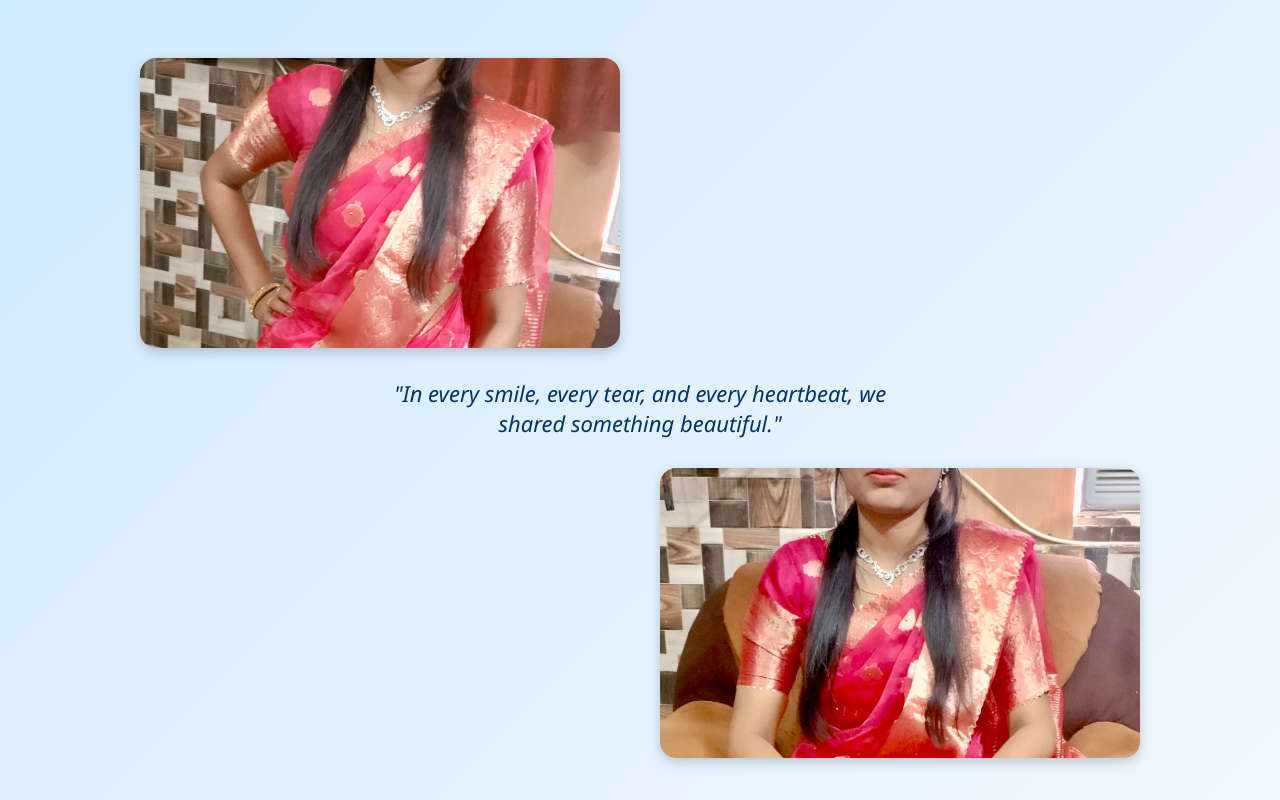
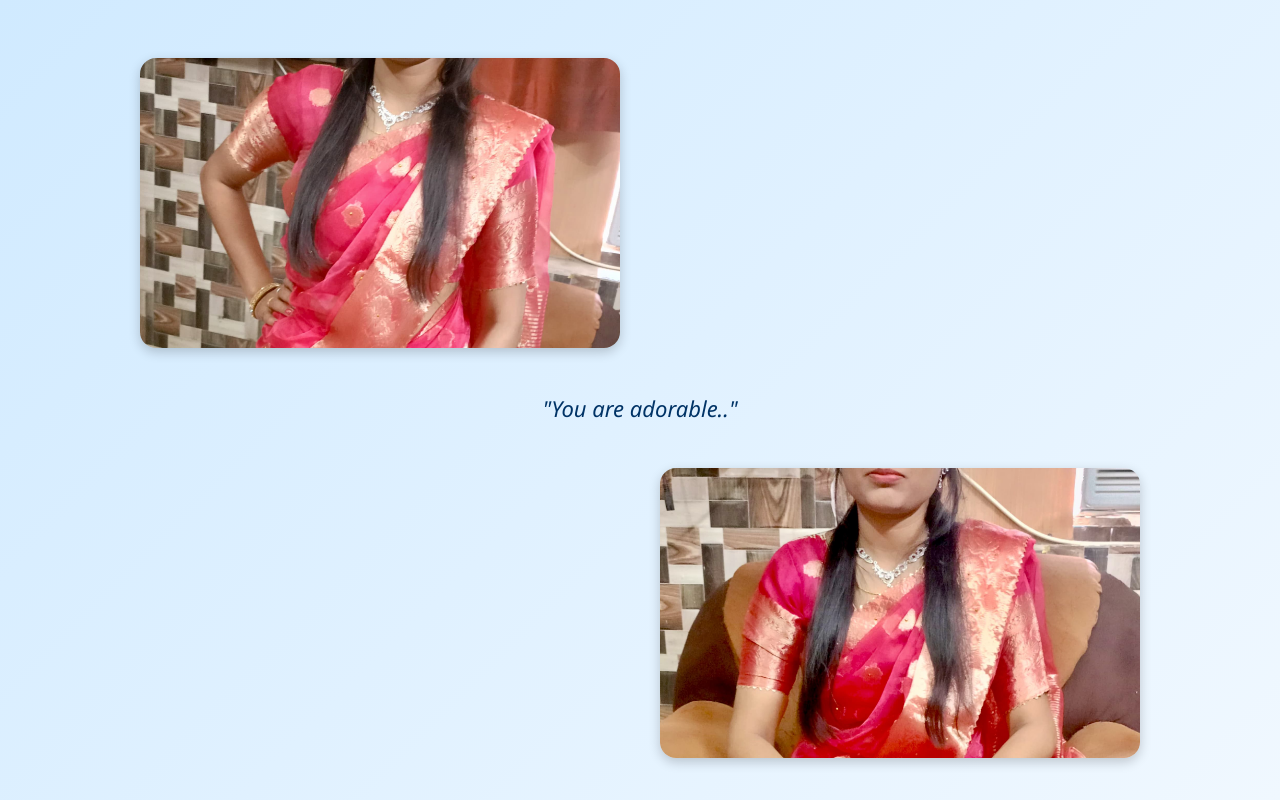
Before and after one commit to niteshsinghal5010/TryIt, a plain HTML site: page album.html in a window 1280 px wide. Both pictures are taken after a click on the button "Let's View". Drawn offline with Linux system fonts and the light colour scheme.

Commit message:
Make some changes.

```diff
--- a/album.html
+++ b/album.html
@@ -114,7 +114,7 @@
   <div class="gallery-wrapper" id="gallery">
     <img class="img-top-left" src="https://raw.githubusercontent.com/niteshsinghal5010/TryIt/main/PR1.jpeg" alt="Memory 1" />
     <img class="img-bottom-right" src="https://raw.githubusercontent.com/niteshsinghal5010/TryIt/main/PR2.jpeg" alt="Memory 2" />
-    <div class="quote">"In every smile, every tear, and every heartbeat, we shared something beautiful."</div>
+    <div class="quote">"You are adorable.."</div>
   </div>
 
   <script>
```
